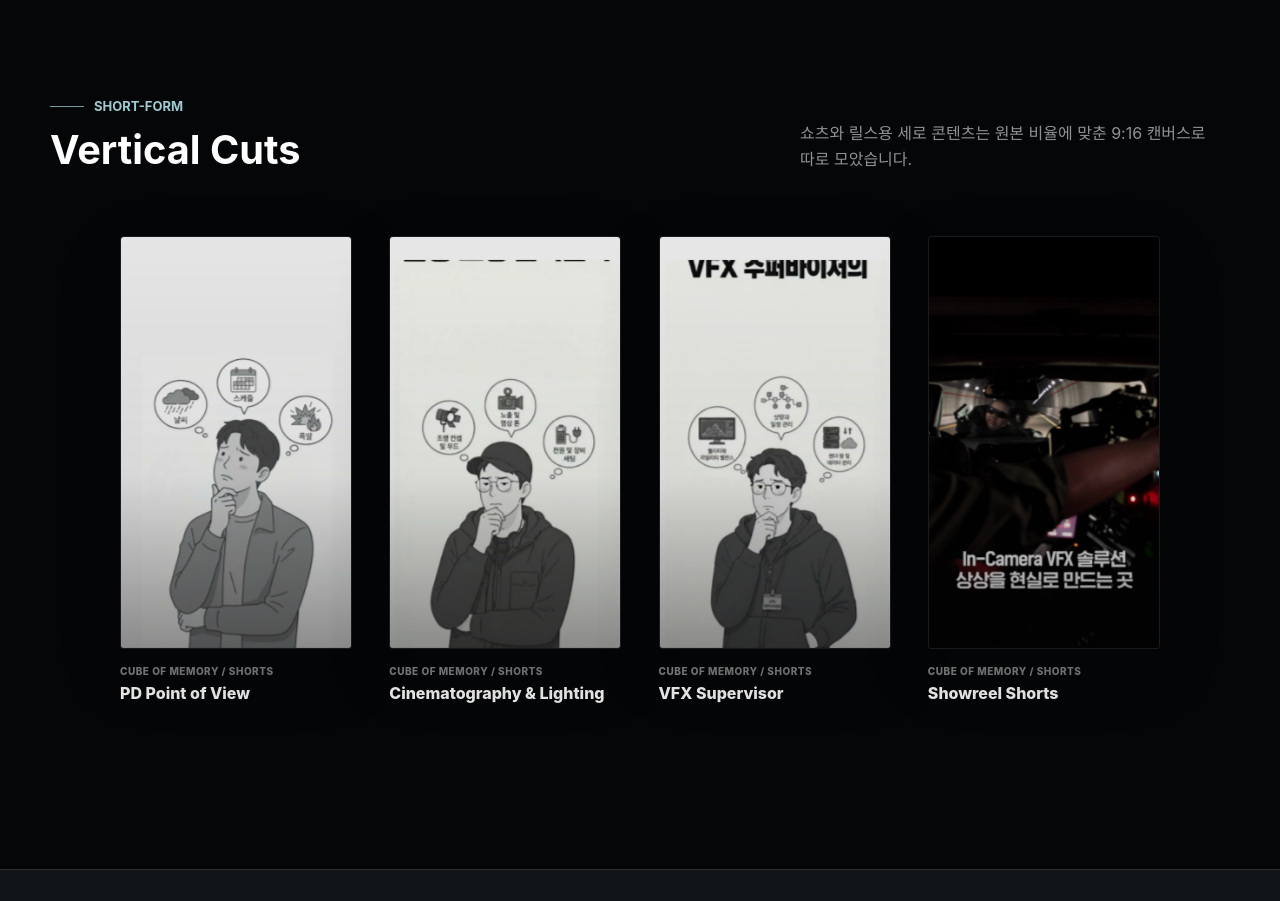
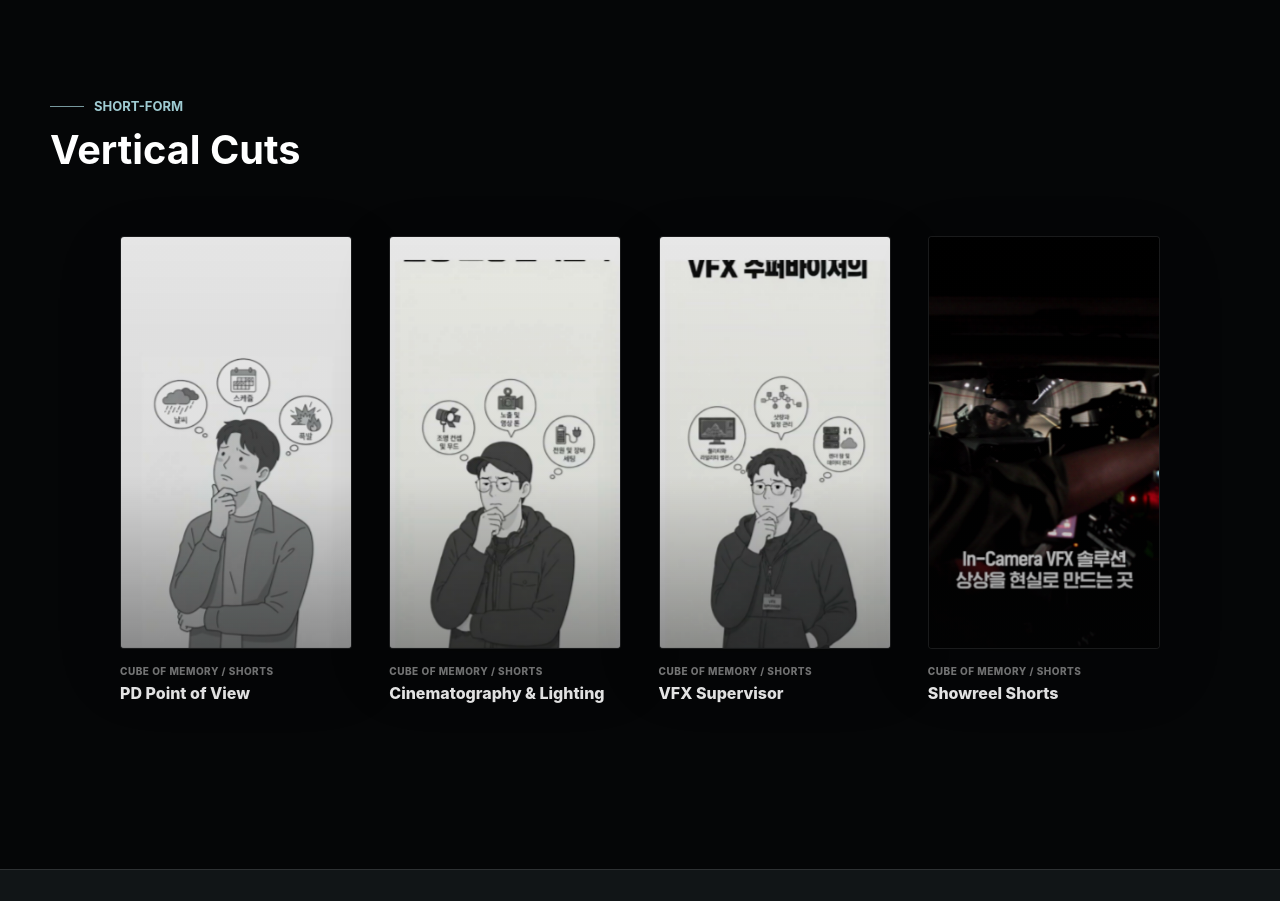
Before and after one commit to hoozino99/studio-v-homepage, a website: page showreel.html in a window 1280 px wide. Shown: the part 2040-2941 px from the top of the page. Drawn offline with Linux system fonts and the light colour scheme.

Commit message:
Remove vertical cuts helper copy

```diff
--- a/showreel.html
+++ b/showreel.html
@@ -67,7 +67,6 @@
           <p class="section-kicker">Short-form</p>
           <h2>Vertical Cuts</h2>
         </div>
-        <p>쇼츠와 릴스용 세로 콘텐츠는 원본 비율에 맞춘 9:16 캔버스로 따로 모았습니다.</p>
       </div>
 
       <div class="showreel-shorts-grid" data-showreel-shorts-grid></div>
```
